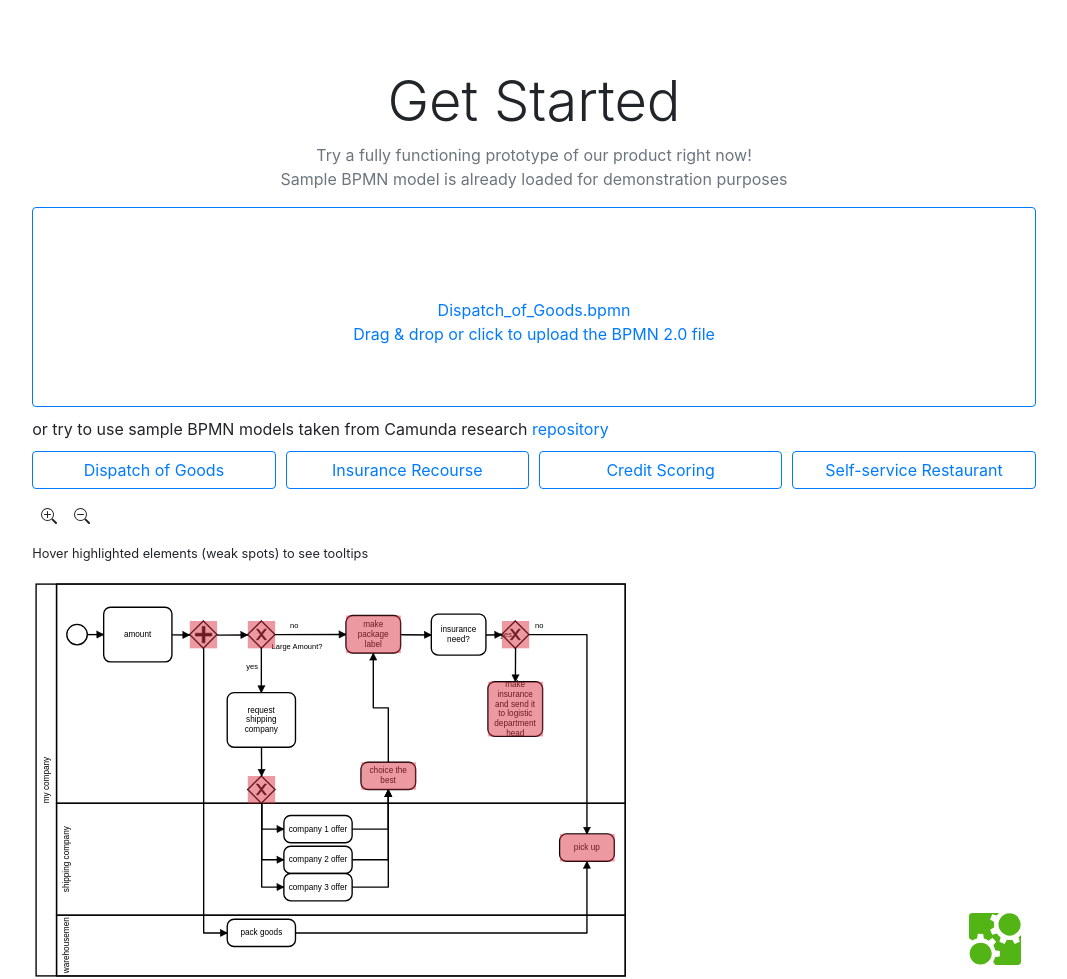
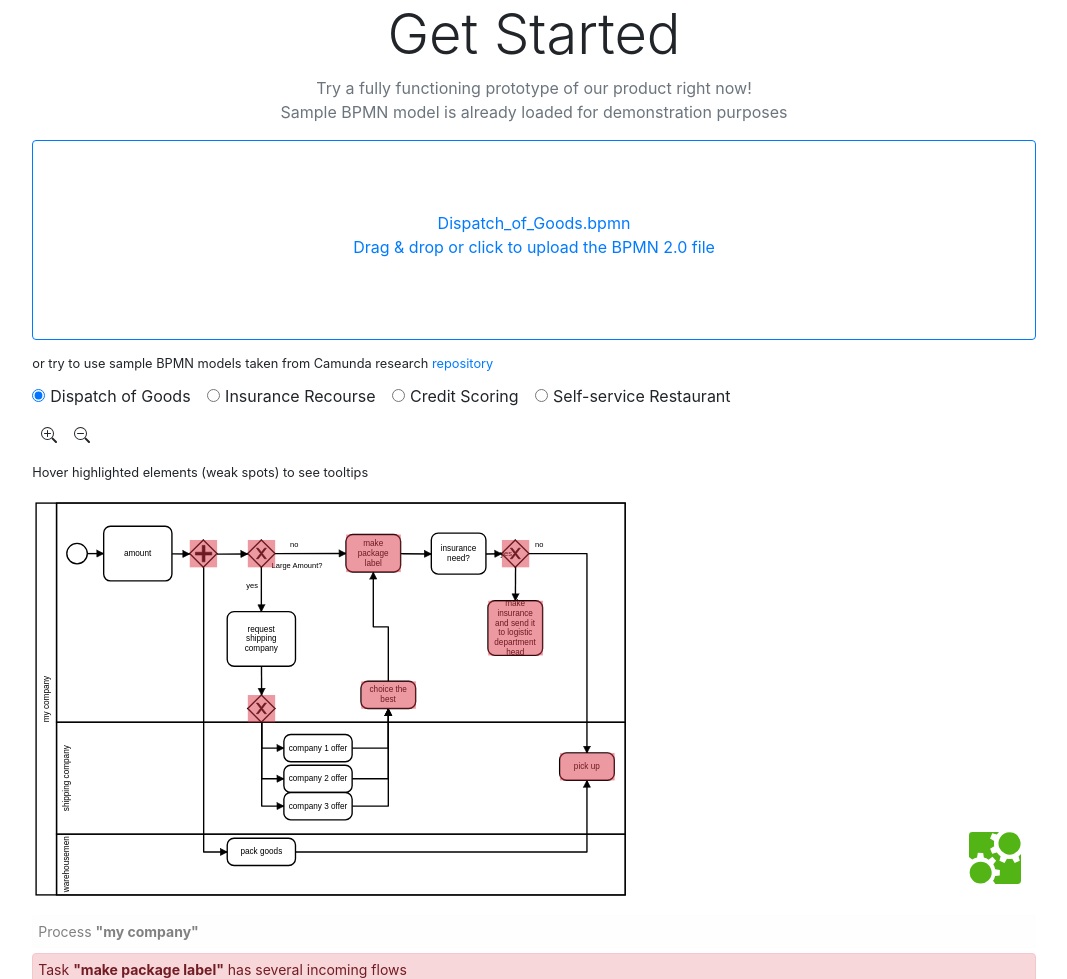
Before and after one commit to freebpmnquality/freebpmnquality.github.io, a PHP site: page / in a window 1280 px wide. Shown: the part 4520-5499 px from the top of the page, without its empty margins (106-1173 px from the left). Run offline with PHP 8.4, Linux system fonts and the light colour scheme.

Commit message:
improve mobile ui ux

```diff
--- a/css/js-bmpai.css
+++ b/css/js-bmpai.css
@@ -42,7 +42,7 @@
 }
 
 #dragFileName {
-    margin-top: 70px;
+    margin-top: 50px;
     color: #007bff !important;
 }
 
--- a/index.html
+++ b/index.html
@@ -1,5 +1,5 @@
 <!DOCTYPE html>
-<html lang="ru">
+<html lang="en">
 
 <head>
     <title>freebpmnquality — Estimate Correctness of BPMN Models</title>
@@ -13,7 +13,7 @@
     <link rel="icon" type="image/png" href="favicon.png" />
 </head>
 
-<body style="cursor: pointer;" id="home">
+<body style="cursor: pointer; word-wrap: break-word;" id="home">
     <nav class="navbar sticky-top navbar-expand-lg navbar-light bg-light" style="margin: -1%; margin-top: -1%; margin-bottom: 1%;">
         <a class="navbar-brand" href="javascript:void(0);">freebpmnquality</a>
         <button class="navbar-toggler" type="button" data-toggle="collapse" data-target="#navbarNav" aria-controls="navbarNav" aria-expanded="false" aria-label="Toggle navigation">
@@ -47,7 +47,7 @@
     </nav>
 
     <div class="jumbotron" id="header">
-        <h1 class="display-4 text-center"><b>freebpmnquality</b> — Estimate Correctness of BPMN Models</h1>
+        <h1 class="display-4 text-center">Estimate Correctness of BPMN Models</h1>
         <img class="rounded mx-auto d-block" alt="logo" height="300" src="logo_transparent.png" />
         <p itemprop="description" class="text-center">
             Estimate BPMN business process model correctness.
@@ -236,12 +236,6 @@
     <h1 class="display-4 text-center">Get Started</h1>
     <p class="text-center text-muted">Try a fully functioning prototype of our product right now!<br> Sample BPMN model is already loaded for demonstration purposes</p>
     <div id="workzone" style="margin-left: 10%; margin-right: 10%;">
-        <!-- [disable tip]
-        <small>Drag & drop or click the area below to upload the BPMN 2.0 file, or paste its content to the code editor
-            below, or use the link to file
-        </small>
-        [/disable tip] -->
-
         <div class="card" id="drop_zone" ondrop="dropHandler(event);" ondragover="dragOverHandler(event);" onclick="selectFile();" onmouseover="dropMouseOver(event);" onmouseleave="dropMouseLeave(event);" ondragleave="dragOverLeave(event);">
             <div class="card-body">
                 <p class="text-center text-muted" id="dragFileName">Drag & drop or click to upload the BPMN 2.0 file</p>
@@ -249,54 +243,27 @@
         </div>
 
         <div id="samplesTip">
-            <span>or try to use sample BPMN models taken from Camunda research
-                <a href="https://github.com/camunda/bpmn-for-research" target="_blank">repository</a></span>
+            <small>or try to use sample BPMN models taken from Camunda research
+                <a href="https://github.com/camunda/bpmn-for-research" target="_blank">repository</a></small>
         </div>
-        <div class="form-row" id="samplesForm">
-            <div class="col-3">
-                <button type="button" class="btn btn-outline-primary" style="width: 100%;" onclick="loadSample('dispatch');">Dispatch of Goods</button>
+        <div id="samplesForm">
+            <div class="form-check form-check-inline">
+                <input class="form-check-input" type="radio" name="inlineRadioOptions" id="inlineRadio1" value="option1" onclick="loadSample('dispatch');" checked>
+                <label class="form-check-label" for="inlineRadio1">Dispatch of Goods</label>
             </div>
-            <div class="col-3">
-                <button type="button" class="btn btn-outline-primary" style="width: 100%;" onclick="loadSample('recourse');">Insurance Recourse</button>
+            <div class="form-check form-check-inline">
+                <input class="form-check-input" type="radio" name="inlineRadioOptions" id="inlineRadio2" value="option2" onclick="loadSample('recourse');">
+                <label class="form-check-label" for="inlineRadio2">Insurance Recourse</label>
             </div>
-            <div class="col-3">
-                <button type="button" class="btn btn-outline-primary" style="width: 100%;" onclick="loadSample('credit');">Credit Scoring</button>
+            <div class="form-check form-check-inline">
+                <input class="form-check-input" type="radio" name="inlineRadioOptions" id="inlineRadio3" value="option3" onclick="loadSample('credit');">
+                <label class="form-check-label" for="inlineRadio3">Credit Scoring</label>
             </div>
-            <div class="col-3">
-                <button type="button" class="btn btn-outline-primary" style="width: 100%;" onclick="loadSample('restaurant');">Self-service Restaurant</button>
+            <div class="form-check form-check-inline">
+                <input class="form-check-input" type="radio" name="inlineRadioOptions" id="inlineRadio4" value="option4" onclick="loadSample('restaurant');">
+                <label class="form-check-label" for="inlineRadio4">Self-service Restaurant</label>
             </div>
         </div>
-
-        <!-- [disable code editor and link access]
-        <div class="input-group mb-3">
-            <input type="text" class="form-control" id="bpmnLink" placeholder="Link to the BPMN 2.0 model file" />
-            <div class="input-group-append">
-                <button type="button" class="btn btn-outline-info" id="reload">Upload</button>
-            </div>
-        </div>
-
-        <div class="btn-group">
-            <button type="button" class="btn btn-default btn-sm" id="expand">Expand</button>
-            <button type="button" class="btn btn-default btn-sm" id="collapse">Collapse</button>
-        </div>
-        <div class="btn-group">
-            <button type="button" class="btn btn-link btn-sm" id="copy">Copy</button>
-            <button type="button" class="btn btn-link btn-sm" id="paste">Paste</button>
-            <button type="button" class="btn btn-link btn-sm" id="clear">Clear</button>
-        </div>
-        <p>
-        <div id="editor"></div>
-        </p>
-
-        <small>XMLNS-prefix used in BPMN model elements</small>
-
-        <div class="input-group mb-3">
-            <input type="text" class="form-control" id="bpmnPrefix" />
-            <div class="input-group-append">
-                <button class="btn btn-outline-info" id="analyzeDoc">Analyze</button>
-            </div>
-        </div>
-        [/disable code editor and link access] -->
 
         <!-- [required hidden elements] -->
         <div id="editor" hidden></div>
```
